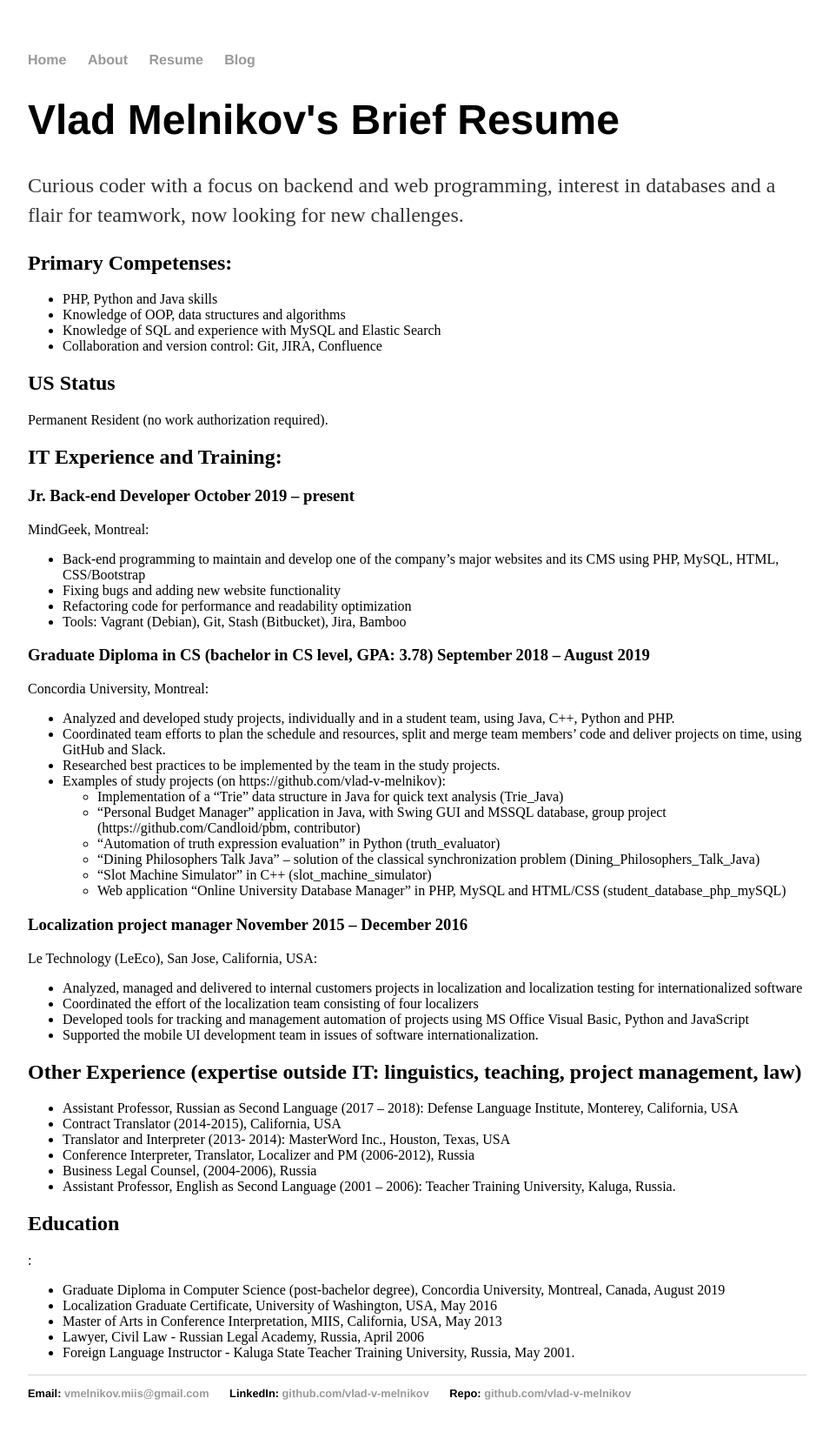
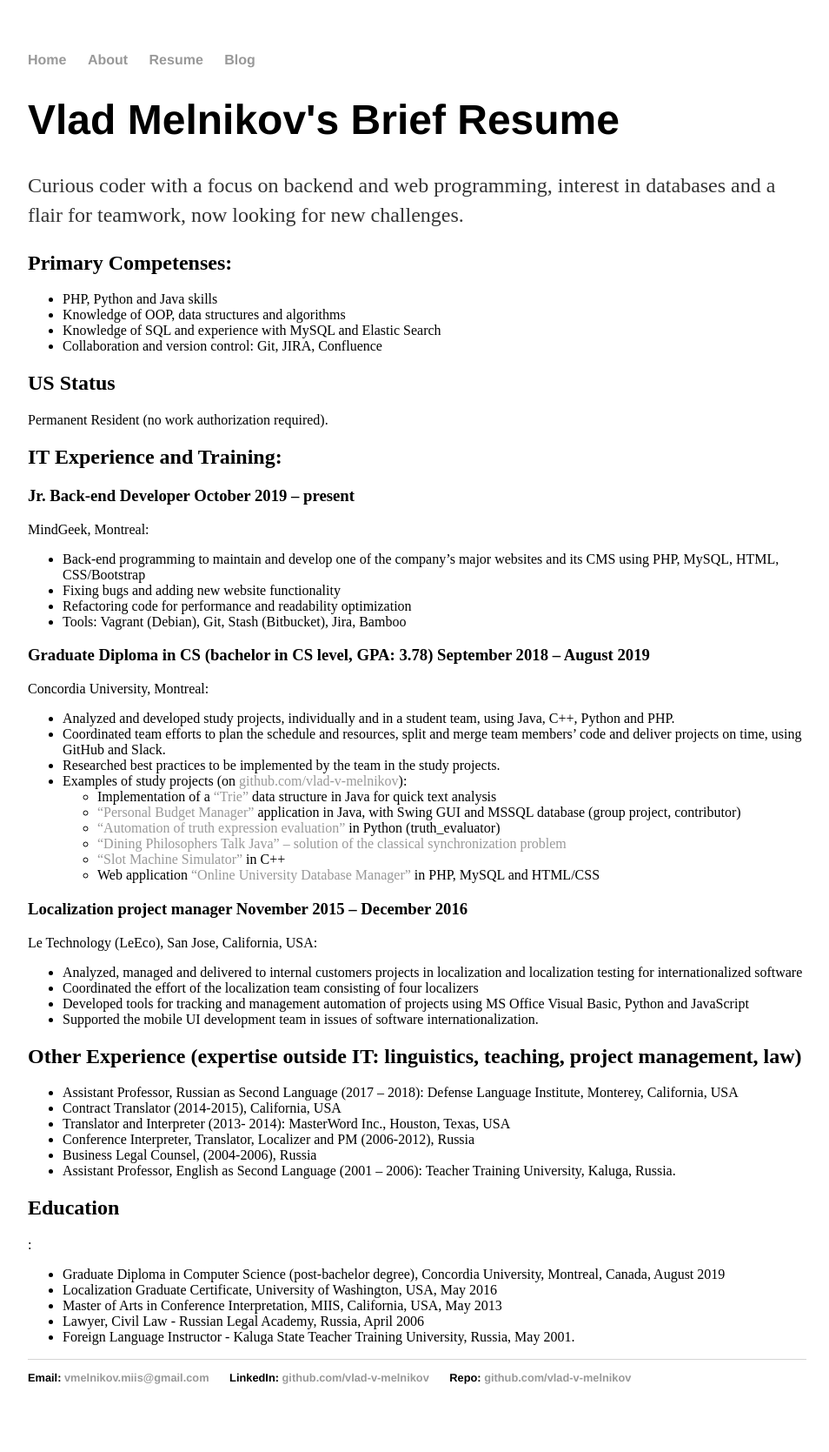
Before and after one commit to vlad-v-melnikov/vlad-v-melnikov.github.io, a Jekyll site: the page built from resume/index.html, in a window 1280 px wide. Shown: the whole page at 87% size, without its empty margins (160-1114 px from the left). Built offline with Jekyll 4.4.1, drawn with Linux system fonts in a browser that asks for light colours.

Commit message:
Links added

```diff
--- a/resume/index.html
+++ b/resume/index.html
@@ -32,18 +32,19 @@
   <li>Analyzed and developed study projects, individually and in a student team, using Java, C++, Python and PHP.</li>
   <li>Coordinated team efforts to plan the schedule and resources, split and merge team members’ code and deliver projects on time, using GitHub and Slack.</li>
   <li>Researched best practices to be implemented by the team in the study projects.</li>
-  <li>Examples of study projects (on https://github.com/vlad-v-melnikov):</li>
+  <li>Examples of study projects (on <a href=https://github.com/vlad-v-melnikov>github.com/vlad-v-melnikov</a>):</li>
   <ul>
-    <li>Implementation of a “Trie” data structure in Java for quick text analysis (Trie_Java)</li>
-    <li>“Personal Budget Manager” application in Java, with Swing GUI and MSSQL database, group project (https://github.com/Candloid/pbm, contributor)</li>
-    <li>“Automation of truth expression evaluation” in Python (truth_evaluator)</li>
-    <li>“Dining Philosophers Talk Java” – solution of the classical synchronization problem (Dining_Philosophers_Talk_Java)</li>
-    <li>“Slot Machine Simulator” in C++ (slot_machine_simulator)</li>
-    <li>Web application “Online University Database Manager” in PHP, MySQL and HTML/CSS (student_database_php_mySQL)</li>
+    <li>Implementation of a <a href=https://github.com/vlad-v-melnikov/Trie_Java>“Trie”</a> data structure in Java for quick text analysis</li>
+    <li><a href=https://github.com/Candloid/pbm>“Personal Budget Manager”</a> application in Java, with Swing GUI and MSSQL database (group project,
+    contributor)</li>
+    <li><a href=https://github.com/vlad-v-melnikov/truth_evaluator>“Automation of truth expression evaluation”</a> in Python (truth_evaluator)</li>
+    <li><a href=https://github.com/vlad-v-melnikov/Dining_Philosophers_Talk_Java>“Dining Philosophers Talk Java” – solution of the classical synchronization problem </li>
+    <li><a href=https://github.com/vlad-v-melnikov/slot_machine_simulator>“Slot Machine Simulator”</a> in C++</li>
+    <li>Web application <a href=https://github.com/vlad-v-melnikov/student_database_php_mySQL>“Online University Database Manager”</a> in PHP, MySQL and HTML/CSS </li>
     </ul>
 </ul>
 
-<h3>Localization project manager	November 2015 – December 2016</h3>
+<h3>Localization project manager November 2015 – December 2016</h3>
 Le Technology (LeEco), San Jose, California, USA:
 <ul>
   <li>Analyzed, managed and delivered to internal customers projects in localization and localization testing for internationalized software</li>
```
